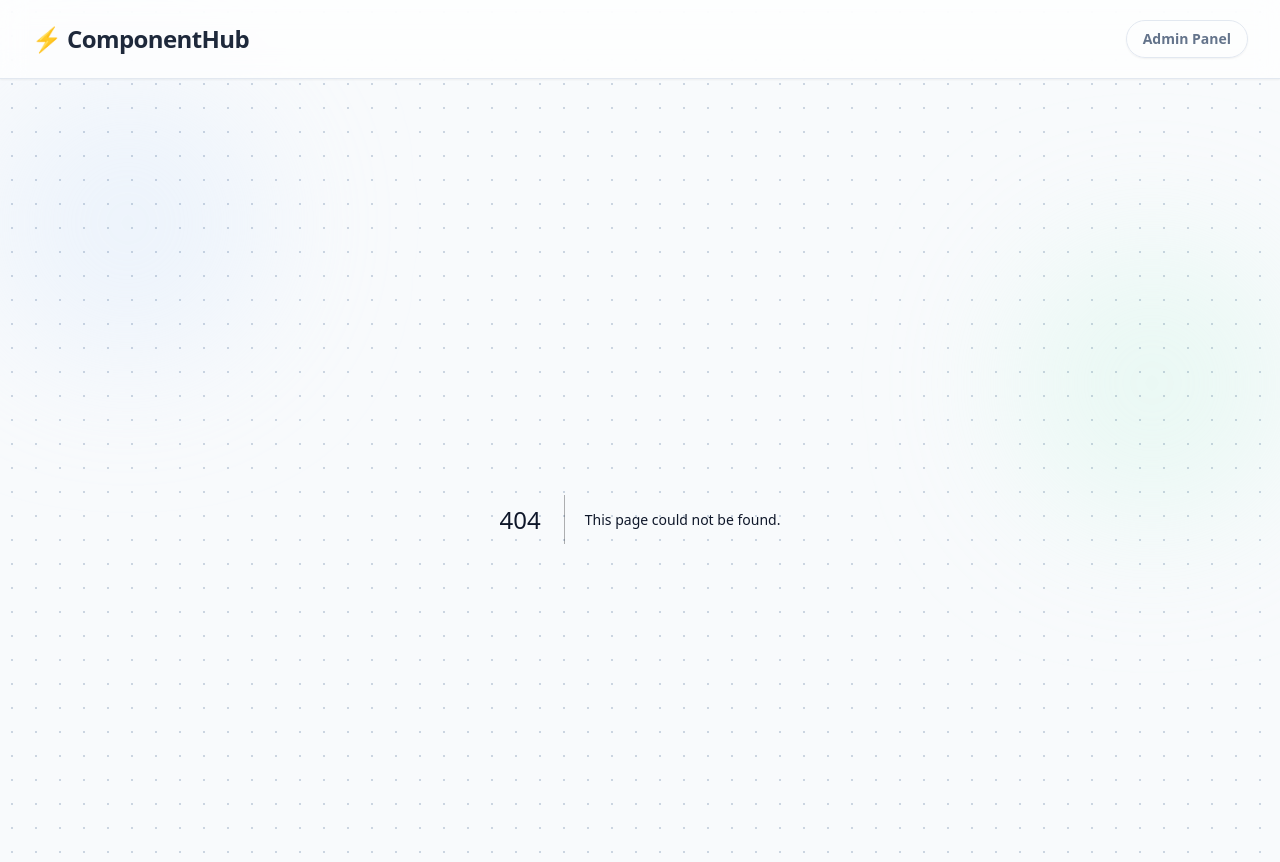
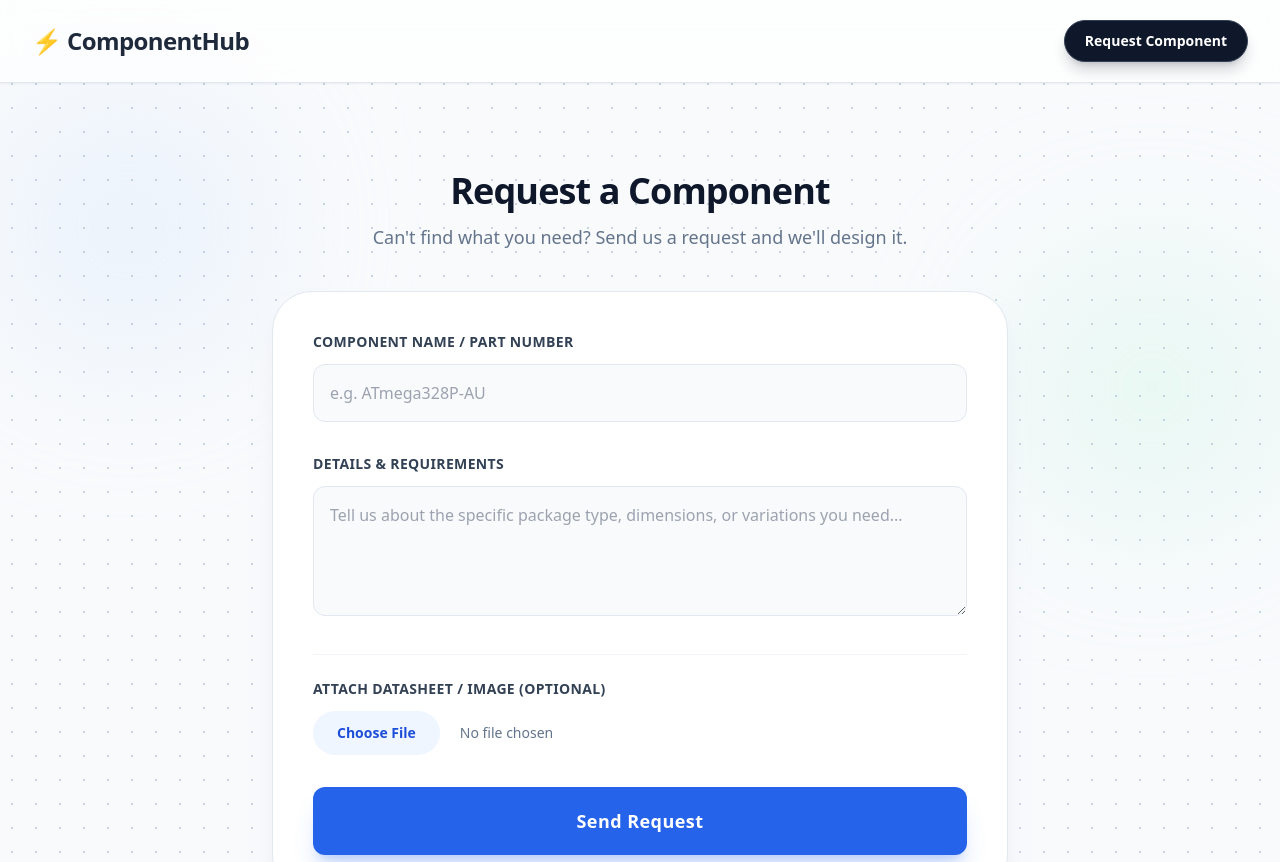
Before and after one commit to thesanthosh2709/pcb_platform, a Next.js app in the folder frontend/: page /request in a window 1280 px wide. Before the commit this address had no page. Shown: the top 862 px of the page. Built offline with nearby package versions, Linux system fonts and the light colour scheme; no server answers.

Commit message:
Feat: Secure admin route and add Telegram component requests

```diff
--- a/frontend/app/layout.tsx
+++ b/frontend/app/layout.tsx
@@ -19,7 +19,7 @@ export default function RootLayout({
             <a href="/" className="text-2xl font-extrabold tracking-tight text-slate-800 hover:text-blue-600 transition-colors">
               <span className="text-blue-600">⚡</span> ComponentHub
             </a>
-            <a href="/admin" className="text-sm font-semibold text-slate-500 hover:text-blue-600 transition-colors border border-slate-200 px-4 py-2 rounded-full hover:bg-slate-50 shadow-sm">Admin Panel</a>
+            <a href="/request" className="text-sm font-semibold text-white bg-slate-900 hover:bg-slate-800 transition-all border border-slate-700 px-5 py-2.5 rounded-full shadow-lg shadow-slate-900/20 active:scale-95">Request Component</a>
           </div>
         </nav>
         <main className="flex-grow max-w-7xl mx-auto px-4 sm:px-6 lg:px-8 py-10 w-full relative">
--- /dev/null
+++ b/frontend/app/request/page.tsx
@@ -0,0 +1,112 @@
+'use client';
+import { useState } from 'react';
+import { supabase } from '@/lib/supabase';
+
+export default function RequestComponentPage() {
+  const [componentName, setComponentName] = useState('');
+  const [description, setDescription] = useState('');
+  const [file, setFile] = useState<File | null>(null);
+  const [loading, setLoading] = useState(false);
+  const [message, setMessage] = useState('');
+
+  const handleSubmit = async (e: React.FormEvent) => {
+    e.preventDefault();
+    setLoading(true);
+    setMessage('');
+
+    try {
+      let fileUrl = null;
+
+      // 1. Upload file if exists
+      if (file) {
+        const fileName = `${Date.now()}_${file.name}`;
+        const { error: uploadError } = await supabase.storage
+          .from('request_files')
+          .upload(fileName, file);
+
+        if (uploadError) throw uploadError;
+
+        const { data: publicUrlData } = supabase.storage
+          .from('request_files')
+          .getPublicUrl(fileName);
+
+        fileUrl = publicUrlData.publicUrl;
+      }
+
+      // 2. Insert into database
+      const { error: dbError } = await supabase
+        .from('component_requests')
+        .insert([
+          {
+            component_name: componentName,
+            description,
+            file_url: fileUrl,
+          },
+        ]);
+
+      if (dbError) throw dbError;
+
+      // 3. Send Telegram Notification
+      const telegramBotToken = process.env.NEXT_PUBLIC_TELEGRAM_BOT_TOKEN;
+      const telegramChatId = process.env.NEXT_PUBLIC_TELEGRAM_CHAT_ID;
+
+      if (telegramBotToken && telegramChatId) {
+        await fetch(`https://api.telegram.org/bot${telegramBotToken}/sendMessage`, {
+          method: 'POST',
+          headers: { 'Content-Type': 'application/json' },
+          body: JSON.stringify({
+            chat_id: telegramChatId,
+            text: `🚀 *New Component Request!*\n\n📌 *Name:* ${componentName}\n📝 *Details:* ${description}\n📂 *File:* ${fileUrl ? fileUrl : 'No file attached'}`,
+            parse_mode: 'Markdown'
+          }),
+        }).catch((err) => console.error("Telegram notification failed:", err));
+      }
+
+      setMessage('Request submitted successfully! We will process it soon.');
+      setComponentName('');
+      setDescription('');
+      setFile(null);
+    } catch (err: any) {
+      console.error(err);
+      setMessage(`Error submitting request: ${err.message}`);
+    }
+
+    setLoading(false);
+  };
+
+  return (
+    <div className="max-w-3xl mx-auto py-12 px-4 animate-in fade-in duration-500 relative z-10">
+      <div className="text-center mb-10">
+        <h1 className="text-4xl font-black tracking-tight mb-3 text-slate-900">Request a Component</h1>
+        <p className="text-slate-500 font-medium text-lg">Can't find what you need? Send us a request and we'll design it.</p>
+      </div>
+
+      {message && (
+        <div className={`p-5 rounded-2xl mb-8 font-bold shadow-sm border ${message.includes('Error') ? 'bg-red-50 text-red-600 border-red-100' : 'bg-emerald-50 text-emerald-600 border-emerald-100'}`}>
+          {message}
+        </div>
+      )}
+
+      <form onSubmit={handleSubmit} className="bg-white border border-slate-200 p-8 md:p-10 rounded-[2.5rem] shadow-xl shadow-slate-200/50 space-y-8">
+        <div>
+          <label className="block text-sm font-bold text-slate-700 mb-3 tracking-wide uppercase">Component Name / Part Number</label>
+          <input type="text" value={componentName} onChange={e => setComponentName(e.target.value)} required className="w-full bg-slate-50 border border-slate-200 rounded-xl p-4 text-slate-900 focus:ring-2 focus:ring-blue-500 outline-none font-medium transition-all" placeholder="e.g. ATmega328P-AU" />
+        </div>
+
+        <div>
+          <label className="block text-sm font-bold text-slate-700 mb-3 tracking-wide uppercase">Details & Requirements</label>
+          <textarea value={description} onChange={e => setDescription(e.target.value)} required rows={4} className="w-full bg-slate-50 border border-slate-200 rounded-xl p-4 text-slate-900 focus:ring-2 focus:ring-blue-500 outline-none font-medium transition-all" placeholder="Tell us about the specific package type, dimensions, or variations you need..."></textarea>
+        </div>
+
+        <div className="pt-6 border-t border-slate-100">
+          <label className="block text-sm font-bold text-slate-700 mb-3 tracking-wide uppercase">Attach Datasheet / Image (Optional)</label>
+          <input type="file" onChange={e => setFile(e.target.files?.[0] || null)} className="w-full text-sm text-slate-500 file:mr-5 file:py-3 file:px-6 file:rounded-full file:border-0 file:text-sm file:font-bold file:bg-blue-50 file:text-blue-700 hover:file:bg-blue-100 cursor-pointer transition-colors" />
+        </div>
+
+        <button type="submit" disabled={loading} className="w-full py-5 mt-4 bg-blue-600 hover:bg-blue-700 text-white font-black text-lg tracking-wide rounded-xl shadow-xl shadow-blue-600/20 transition-all disabled:opacity-50 active:scale-95">
+          {loading ? 'Submitting Request...' : 'Send Request'}
+        </button>
+      </form>
+    </div>
+  );
+}
```
Also changed, not shown: frontend/app/secret-admin-2709/page.tsx (renamed from frontend/app/admin/page.tsx).
